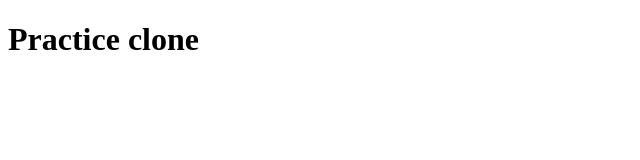
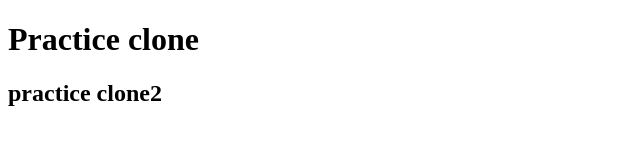
Before and after one commit to suzana02/Practice-Collab-team, a plain HTML site: page index.html in a window 1280 px wide. Shown: the whole page, without its empty margins (0-640 px from the left). Drawn offline with Linux system fonts and the light colour scheme.

Commit message:
aberacommit

```diff
--- a/index.html
+++ b/index.html
@@ -7,5 +7,6 @@
 	</head>
 	<body>
 		<h1>Practice clone</h1>
+		<h2>practice clone2</h2>
 	</body>
 </html>
```
